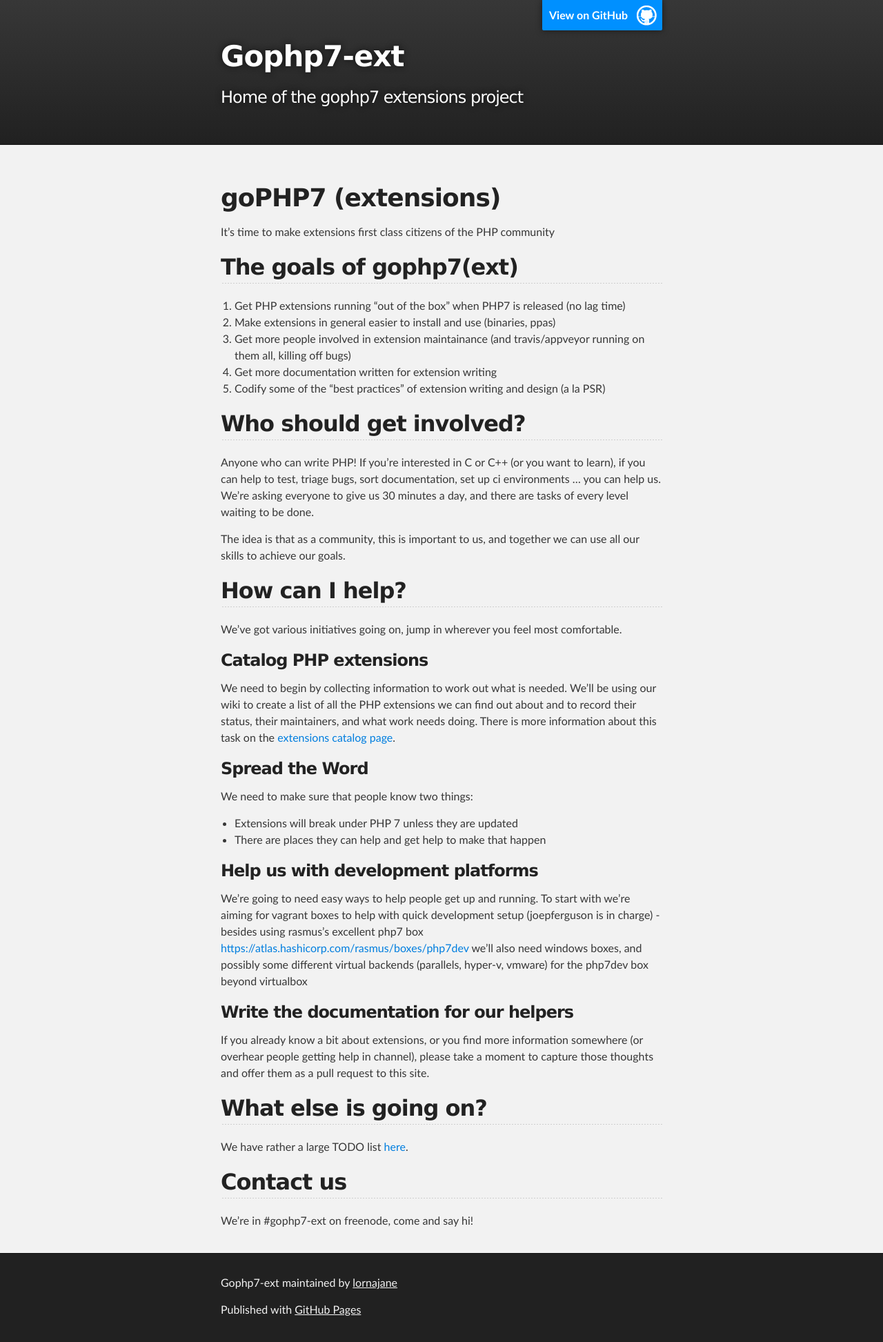
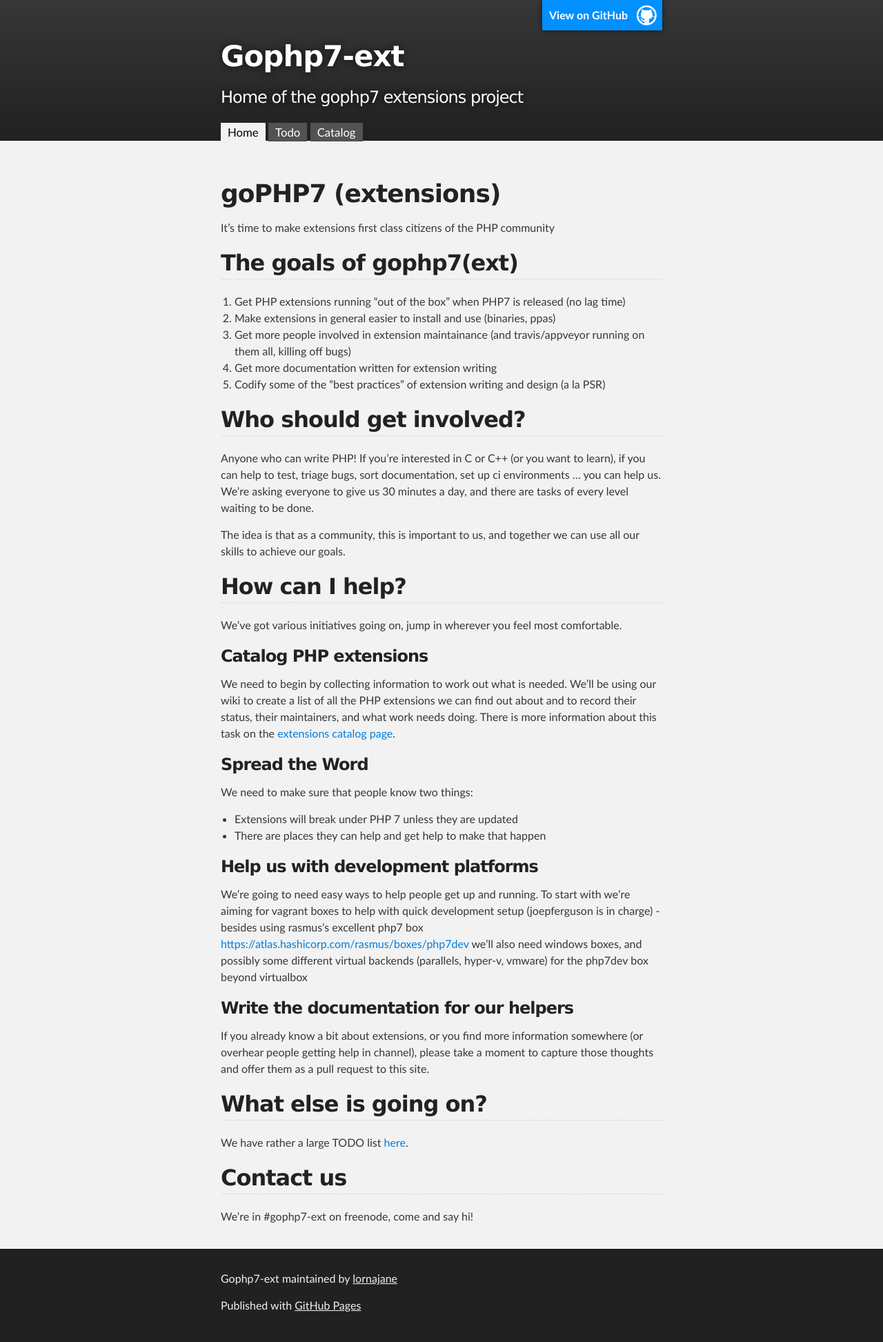
Before and after one commit to vinicius-ianni/gophp7-ext, a Jekyll site: the page built from index.md, in a window 1280 px wide. Shown: the whole page at 69% size. Built offline with Jekyll 4.4.1, drawn with Linux system fonts in a browser that asks for light colours.

Commit message:
Add navigation to make it easier to find the todo and catalog pages

```diff
--- a/_config.yml
+++ b/_config.yml
@@ -1 +1,9 @@
 baseurl:    /
+
+navigation:
+    - text: Home
+      url: /
+    - text: Todo
+      url: /todo.html
+    - text: Catalog
+      url: /extensions-catalog.html
--- a/_layouts/page.html
+++ b/_layouts/page.html
@@ -21,6 +21,20 @@
           <a href="/"><h1 id="project_title">Gophp7-ext</h1></a>
           <h2 id="project_tagline">Home of the gophp7 extensions project</h2>
 
+          <nav>
+            <ul>
+              {% assign url = page.url|remove:'index.html' %}
+              {% for link in site.navigation %}
+                {% assign active = nil %}
+                {% if url == link.url or page.layout == link.layout %}
+                  {% assign active = 'active' %}
+                {% endif %}
+                <li class="{% if forloop.first %}first{% endif %} {{ active }} {% if forloop.last %}last{% endif %}">
+                  <a class="{{ active }}" href="{{ link.url }}">{{ link.text }}</a>
+                </li>
+              {% endfor %}
+            </ul>
+          </nav>
         </header>
     </div>
 
--- a/stylesheets/stylesheet.css
+++ b/stylesheets/stylesheet.css
@@ -257,6 +257,40 @@
 }
 
 /*******************************************************************************
+Navigation Styles
+*******************************************************************************/
+
+nav ul {
+  padding: 0;
+  margin: 0;
+  font-size: 1.05em;
+}
+
+nav ul > li {
+  display: inline-block;
+}
+
+nav ul > li > a {
+  text-decoration: none;
+  padding: 3px 10px;
+  color: #fff;
+  background: #525252;
+}
+
+nav ul > li > a:hover, nav ul > li > a:focus {
+  text-decoration: none;
+}
+
+nav ul > li > a:hover {
+  background: #6C6C6C;
+}
+
+nav ul > li > a.active {
+  background-color: #f2f2f2;
+  color: #000;
+}
+
+/*******************************************************************************
 Full-Width Styles
 *******************************************************************************/
 
@@ -296,7 +330,7 @@
 }
 
 #header_wrap .inner {
-  padding: 50px 10px 30px 10px;
+  padding: 50px 10px 0 10px;
 }
 
 #project_title {
@@ -356,7 +390,6 @@
 
 #main_content_wrap {
   background: #f2f2f2;
-  border-top: 1px solid #111;
   border-bottom: 1px solid #111;
 }
 
```
